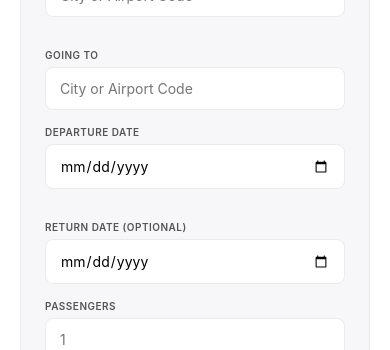
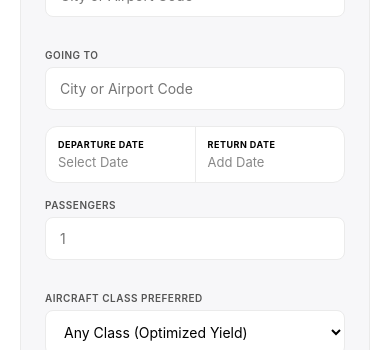
Before and after one commit to Gtconnections/cupontours-wanderfilter, a Next.js app: page /jets in a window 390 px wide. Shown: the part 1040-1390 px from the top of the page. Built offline with nearby package versions, Linux system fonts and the light colour scheme.

Commit message:
Responsive design, cupontours 1.1.2

```diff
--- a/app/jets/jets.css
+++ b/app/jets/jets.css
@@ -7,7 +7,7 @@
 
 .pre-title {
   display: block;
-  font-size: 10px; /* Redimensionado elástico para celulares */
+  font-size: 10px;
   text-transform: uppercase;
   letter-spacing: 1.5px;
   color: #888;
@@ -18,7 +18,7 @@
 .inner-container {
   max-width: var(--max-width);
   margin: 0 auto;
-  padding: 0 20px; /* Margen de respiro lateral reducido en móvil */
+  padding: 0 20px;
 }
 
 .bg-gray-light {
@@ -27,7 +27,7 @@
 
 /* 1. HERO CINEMATOGRÁFICO */
 .aviation-hero {
-  height: 60vh; /* Altura elástica controlada en smartphones */
+  height: 60vh;
   min-height: 420px;
   position: relative;
   background: url('https://images.unsplash.com/photo-1540962351504-03099e0a754b?auto=format&fit=crop&w=1200&q=80') center/cover;
@@ -65,7 +65,7 @@
 }
 
 .hero-title {
-  font-size: 32px; /* Tipografía adaptable inicial */
+  font-size: 32px;
   font-weight: 700;
   letter-spacing: -1px;
   line-height: 1.2;
@@ -79,7 +79,7 @@
   line-height: 1.5;
 }
 
-/* 2. QUOTE FORM & SPLIT LAYOUT (APILADO EN MÓVIL) */
+/* 2. QUOTE FORM & SPLIT LAYOUT */
 .quote-split-section {
   max-width: var(--max-width);
   margin: 0 auto;
@@ -88,7 +88,7 @@
 
 .split-container {
   display: flex;
-  flex-direction: column; /* Apilado vertical nativo en teléfonos */
+  flex-direction: column;
   gap: 40px;
   align-items: stretch;
 }
@@ -125,7 +125,7 @@
 
 .quote-form-card {
   background: #f7f7f9;
-  padding: 24px; /* Padding comprimido para no asfixiar pantallas chicas */
+  padding: 24px;
   border-radius: 16px;
   border: 1px solid var(--border-light);
 }
@@ -135,7 +135,7 @@
 
 .clean-aviation-form .form-row {
   display: flex;
-  flex-direction: column; /* Desglose en vertical para entradas de texto en móvil */
+  flex-direction: column;
   gap: 16px;
   margin-bottom: 0;
 }
@@ -160,6 +160,134 @@
 }
 .clean-aviation-form input:focus, .clean-aviation-form select:focus { border-color: var(--text-main); }
 
+/* CAJA SELECTORA DE FECHAS EDITORIAL COPIADA DE PROPIEDADES */
+.widget-date-picker-box {
+  border: 1px solid var(--border-light);
+  border-radius: 12px;
+  margin-bottom: 16px;
+  position: relative;
+  background: #ffffff;
+}
+
+.date-picker-header {
+  display: flex;
+  cursor: pointer;
+}
+
+.picker-col {
+  flex: 1;
+  padding: 12px;
+  display: flex;
+  flex-direction: column;
+}
+
+.picker-col label {
+  font-size: 9px;
+  text-transform: uppercase;
+  font-weight: 700;
+  color: var(--text-main);
+  margin-bottom: 4px;
+  letter-spacing: 0.5px;
+}
+
+.picker-col span {
+  font-size: 13px;
+  color: #888888;
+}
+
+.selected-value {
+  color: var(--text-main) !important;
+  font-weight: 500;
+}
+
+.picker-divider {
+  width: 1px;
+  background-color: var(--border-light);
+}
+
+/* POPUP CALENDARIO FLOTANTE EDITORIAL */
+.editorial-calendar-popup {
+  position: absolute;
+  top: 105%;
+  right: 0;
+  width: 100%;
+  background: #ffffff;
+  border: 1px solid var(--border-light);
+  border-radius: 16px;
+  padding: 16px;
+  box-shadow: 0 10px 30px rgba(0,0,0,0.06);
+  z-index: 50;
+}
+
+.calendar-months-container {
+  display: flex;
+  flex-direction: column;
+  gap: 20px;
+}
+
+.month-block {
+  flex: 1;
+}
+
+.month-block h4 {
+  font-size: 13px;
+  font-weight: 600;
+  text-align: center;
+  margin-bottom: 12px;
+  color: var(--text-main);
+}
+
+.calendar-weekdays {
+  display: grid;
+  grid-template-columns: repeat(7, 1fr);
+  text-align: center;
+  margin-bottom: 6px;
+}
+
+.calendar-weekdays span {
+  font-size: 10px;
+  color: #999999;
+  font-weight: 500;
+}
+
+.calendar-days-grid {
+  display: grid;
+  grid-template-columns: repeat(7, 1fr);
+  gap: 2px;
+  text-align: center;
+}
+
+.empty-day {
+  width: 100%;
+  aspect-ratio: 1;
+}
+
+.day-btn {
+  width: 100%;
+  aspect-ratio: 1;
+  background: transparent;
+  border: none;
+  font-size: 12px;
+  font-weight: 500;
+  color: var(--text-main);
+  cursor: pointer;
+  border-radius: 50%;
+  display: flex;
+  align-items: center;
+  justify-content: center;
+  transition: all 0.15s ease;
+}
+
+.day-btn:hover {
+  background: #f4f4f7;
+}
+
+.day-btn.active-bound {
+  background: var(--text-main) !important;
+  color: #ffffff !important;
+  font-weight: 600;
+}
+
 .btn-black-full {
   width: 100%; background: var(--text-main); color: white; border: none;
   padding: 14px; border-radius: 8px; font-weight: 600; font-size: 15px; cursor: pointer;
@@ -176,7 +304,7 @@
 .editorial-quote {
   font-family: "Georgia", serif;
   font-style: italic;
-  font-size: 20px; /* Reducción estilística para lecturas táctiles */
+  font-size: 20px;
   line-height: 1.4;
   color: var(--text-main);
   margin-bottom: 16px;
@@ -190,7 +318,7 @@
 
 .pillars-grid {
   display: grid;
-  grid-template-columns: 1fr; /* Una columna por defecto en teléfonos */
+  grid-template-columns: 1fr;
   gap: 32px;
 }
 
@@ -254,7 +382,7 @@
 
 .objectives-grid {
   display: grid;
-  grid-template-columns: 1fr; /* Una columna secuencial móvil */
+  grid-template-columns: 1fr;
   gap: 24px;
   max-width: 100%;
   margin: 0 auto;
@@ -306,7 +434,7 @@
 
 .banner-actions {
   display: flex;
-  flex-direction: column; /* Botones apilados de fácil acceso táctil en móvil */
+  flex-direction: column;
   align-items: center;
   gap: 12px;
 }
@@ -324,7 +452,6 @@
 .btn-white-pill { background: #ffffff; color: #000000; border: none; }
 .btn-outline-white { background: transparent; color: #ffffff; border: 1px solid #444; transition: border-color 0.2s; }
 .btn-outline-white:hover { border-color: #ffffff; }
-
 
 /* ==========================================================================
    MEDIA QUERIES (TABLETAS Y ESCENARIO ESCRITORIO)
@@ -353,6 +480,11 @@
   .obj-card { padding: 32px; }
   .aviation-dark-banner { padding: 80px 40px; }
   .aviation-dark-banner h2 { font-size: 34px; }
+
+  .widget-date-picker-box { border-radius: 16px; }
+  .picker-col { padding: 16px; }
+  .picker-col label { font-size: 10px; margin-bottom: 6px; }
+  .picker-col span { font-size: 14px; }
 }
 
 @media (min-width: 1024px) {
@@ -362,7 +494,6 @@
   .hero-title { font-size: 56px; letter-spacing: -2px; line-height: 1.1; margin-bottom: 20px; }
   .hero-subtitle { font-size: 16px; max-width: 550px; }
 
-  /* Restauramos la asimetría premium de dos columnas paralelas */
   .quote-split-section { padding: 120px 40px; }
   .split-container { flex-direction: row; gap: 100px; align-items: flex-start; }
   .split-text-side { flex: 1; }
@@ -383,7 +514,6 @@
   .editorial-quote { font-size: 28px; margin-bottom: 24px; }
   .pitch-subtext { font-size: 15px; }
 
-  /* Distribución exacta en cuadrícula de 4 columnas para los pilares */
   .pillars-section { padding: 120px 0; }
   .pillars-grid { grid-template-columns: repeat(4, 1fr); gap: 32px; }
   .pillar-image-wrapper { margin-bottom: 20px; }
@@ -405,4 +535,12 @@
   .aviation-dark-banner h2 { font-size: 40px; letter-spacing: -1.5px; margin-bottom: 16px; }
   .aviation-dark-banner p { font-size: 16px; margin-bottom: 40px; }
   .btn-white-pill, .btn-outline-white { font-size: 15px; }
+
+  /* El calendario flotante expande su formato horizontal panorámico en PC */
+  .editorial-calendar-popup { width: 580px; padding: 32px; border-radius: 20px; }
+  .calendar-months-container { flex-direction: row; gap: 32px; }
+  .month-block h4 { font-size: 14px; margin-bottom: 16px; }
+  .calendar-weekdays span { font-size: 11px; }
+  .calendar-days-grid { gap: 4px; }
+  .day-btn { font-size: 13px; }
 }
--- a/app/jets/page.tsx
+++ b/app/jets/page.tsx
@@ -1,8 +1,13 @@
-import React from 'react';
+"use client";
+import React, { useState, useRef, useEffect } from 'react';
 import './jets.css';
 
 export default function JetsPage() {
-  // Pilares con imágenes realistas y descriptivas de aviación ejecutiva
+  const [isCalendarOpen, setIsCalendarOpen] = useState(false);
+  const [departureDate, setDepartureDate] = useState('');
+  const [returnDate, setReturnDate] = useState('');
+  const calendarRef = useRef<HTMLDivElement>(null);
+
   const pillars = [
     {
       title: 'Experience',
@@ -25,6 +30,17 @@ export default function JetsPage() {
       img: 'https://images.unsplash.com/photo-1524850301259-7729d41d11d9?auto=format&fit=crop&w=500&q=80'
     }
   ];
+
+  // Cerrar el calendario al hacer clic fuera
+  useEffect(() => {
+    function handleClickOutside(event: MouseEvent) {
+      if (calendarRef.current && !calendarRef.current.contains(event.target as Node)) {
+        setIsCalendarOpen(false);
+      }
+    }
+    document.addEventListener('mousedown', handleClickOutside);
+    return () => document.removeEventListener('mousedown', handleClickOutside);
+  }, []);
 
   return (
     <main className="aviation-page">
@@ -53,6 +69,7 @@ export default function JetsPage() {
             <div className="quote-form-card">
               <h3>Request a Quote</h3>
               <p className="form-desc">Complete your flight criteria and our private flight specialists will coordinate options.</p>
+
               <form className="clean-aviation-form">
                 <div className="form-row">
                   <div className="input-group">
@@ -64,16 +81,85 @@ export default function JetsPage() {
                     <input type="text" placeholder="City or Airport Code" />
                   </div>
                 </div>
-                <div className="form-row">
-                  <div className="input-group">
-                    <label>Departure Date</label>
-                    <input type="date" />
+
+                {/* CAJA SELECTORA DE FECHAS EDITORIAL CONTENEDORA */}
+                <div className="widget-date-picker-box" ref={calendarRef}>
+                  <div className="date-picker-header" onClick={() => setIsCalendarOpen(!isCalendarOpen)}>
+                    <div className="picker-col">
+                      <label>Departure Date</label>
+                      <span className={departureDate ? "selected-value" : ""}>
+                        {departureDate || "Select Date"}
+                      </span>
+                    </div>
+                    <div className="picker-divider"></div>
+                    <div className="picker-col">
+                      <label>Return Date</label>
+                      <span className={returnDate ? "selected-value" : ""}>
+                        {returnDate || "Add Date"}
+                      </span>
+                    </div>
                   </div>
-                  <div className="input-group">
-                    <label>Return Date (Optional)</label>
-                    <input type="date" />
-                  </div>
+
+                  {/* POPUP CALENDARIO FLOTANTE EDITORIAL */}
+                  {isCalendarOpen && (
+                    <div className="editorial-calendar-popup">
+                      <div className="calendar-months-container">
+
+                        {/* Mayo 2026 */}
+                        <div className="month-block">
+                          <h4>May 2026</h4>
+                          <div className="calendar-weekdays">
+                            <span>Su</span><span>Mo</span><span>Tu</span><span>We</span><span>Th</span><span>Fr</span><span>Sa</span>
+                          </div>
+                          <div className="calendar-days-grid">
+                            {Array.from({ length: 5 }).map((_, i) => <div key={`empty-may-${i}`} className="empty-day" />)}
+                            {Array.from({ length: 31 }).map((_, i) => {
+                              const day = i + 1;
+                              const dateString = `May ${day}, 2026`;
+                              return (
+                                <button
+                                  type="button"
+                                  key={`may-${day}`}
+                                  className={`day-btn ${departureDate === dateString ? "active-bound" : ""}`}
+                                  onClick={() => { setDepartureDate(dateString); }}
+                                >
+                                  {day}
+                                </button>
+                              );
+                            })}
+                          </div>
+                        </div>
+
+                        {/* Junio 2026 */}
+                        <div className="month-block">
+                          <h4>June 2026</h4>
+                          <div className="calendar-weekdays">
+                            <span>Su</span><span>Mo</span><span>Tu</span><span>We</span><span>Th</span><span>Fr</span><span>Sa</span>
+                          </div>
+                          <div className="calendar-days-grid">
+                            <div className="empty-day" />
+                            {Array.from({ length: 30 }).map((_, i) => {
+                              const day = i + 1;
+                              const dateString = `June ${day}, 2026`;
+                              return (
+                                <button
+                                  type="button"
+                                  key={`june-${day}`}
+                                  className={`day-btn ${returnDate === dateString ? "active-bound" : ""}`}
+                                  onClick={() => { setReturnDate(dateString); setIsCalendarOpen(false); }}
+                                >
+                                  {day}
+                                </button>
+                              );
+                            })}
+                          </div>
+                        </div>
+
+                      </div>
+                    </div>
+                  )}
                 </div>
+
                 <div className="form-row">
                   <div className="input-group">
                     <label>Passengers</label>
@@ -134,20 +220,16 @@ export default function JetsPage() {
           </div>
           <div className="objectives-grid">
 
-            {/* Tarjeta de Best Deal */}
             <div className="obj-card">
               <div className="obj-icon-wrapper">
-                {/* Icono de Trato / Porcentaje Premium */}
                 <svg width="24" height="24" viewBox="0 0 24 24" fill="none" stroke="currentColor" strokeWidth="2" strokeLinecap="round" strokeLinejoin="round"><line x1="19" y1="5" x2="5" y2="19"></line><circle cx="6.5" cy="6.5" r="2.5"></circle><circle cx="17.5" cy="17.5" r="2.5"></circle></svg>
               </div>
               <h3>The Best Deal</h3>
               <p>Optimized market positioning ensuring premium tier pricing and operational efficiency across private routes.</p>
             </div>
 
-            {/* Tarjeta de Best Experience */}
             <div className="obj-card">
               <div className="obj-icon-wrapper">
-                {/* Icono de Corona / Excelencia */}
                 <svg width="24" height="24" viewBox="0 0 24 24" fill="none" stroke="currentColor" strokeWidth="2" strokeLinecap="round" strokeLinejoin="round"><path d="M12 2L2 7l10 5 10-5-10-5z"></path><path d="M2 17l10 5 10-5"></path><path d="M2 12l10 5 10-5"></path></svg>
               </div>
               <h3>The Best Experience</h3>
```
